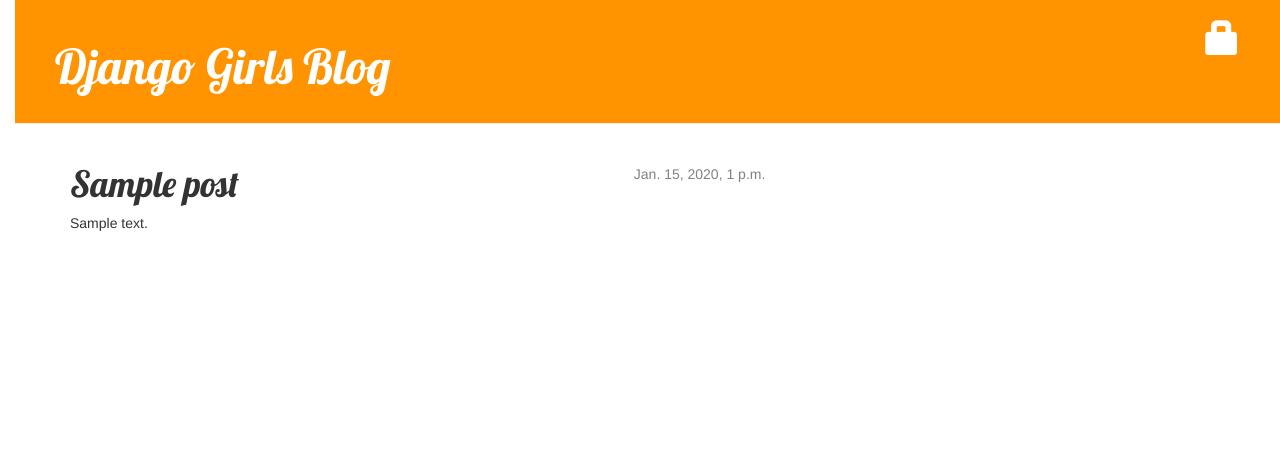
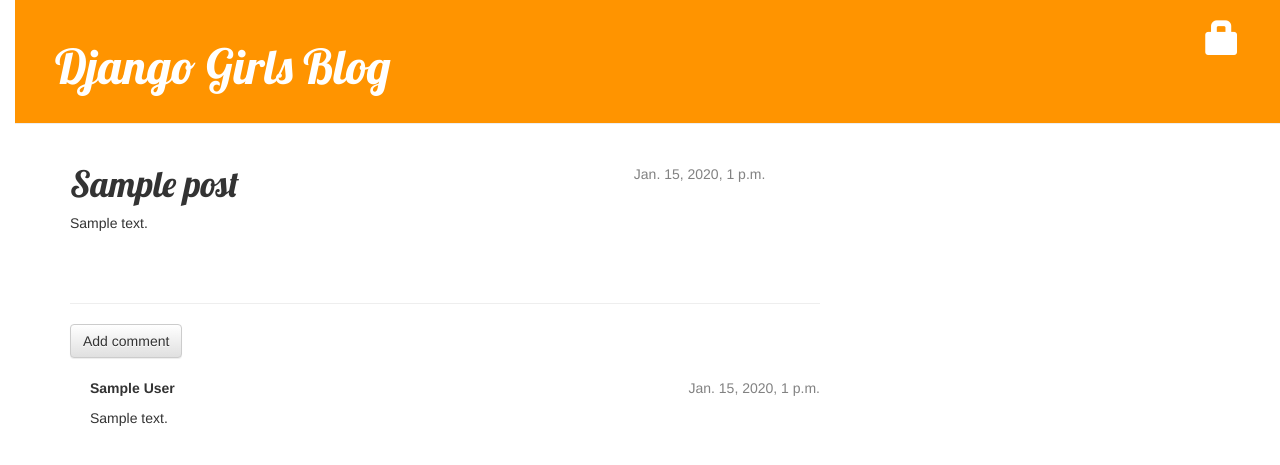
Before and after one commit to TianaQ/my-first-blog, a Django app: page /post/1/ in a window 1280 px wide. Shown: the top 465 px of the page. Run offline with Django 3.2, Linux system fonts and the light colour scheme; tables that the repository leaves empty hold one stand-in row (values such as "Sample post"); some libraries are stand-ins or nearby versions.

Commit message:
Comments added

```diff
--- a/blog/admin.py
+++ b/blog/admin.py
@@ -1,5 +1,6 @@
 from django.contrib import admin
 
-from .models import Post
+from .models import Post, Comment
 
 admin.site.register(Post)
+admin.site.register(Comment)
--- a/blog/models.py
+++ b/blog/models.py
@@ -15,5 +15,23 @@
         self.published_date = timezone.now()
         self.save()
 
+    def approved_comments(self):
+        return self.comments.filter(approved_comment=True)
+
     def __str__(self):
         return self.title
+
+
+class Comment(models.Model):
+    post = models.ForeignKey('blog.Post', related_name='comments')
+    author = models.CharField(max_length=200)
+    text = models.TextField()
+    created_date = models.DateTimeField(default=timezone.now)
+    approved_comment = models.BooleanField(default=False)
+
+    def approve(self):
+        self.approved_comment = True
+        self.save()
+
+    def __str__(self):
+        return self.text
--- a/blog/static/css/blog.css
+++ b/blog/static/css/blog.css
@@ -57,3 +57,7 @@
     .post h1 a, .post h1 a:visited {
         color: #000000;
     }
+
+.comment {
+    margin: 20px 0px 20px 20px;
+}
--- a/blog/templates/blog/post_detail.html
+++ b/blog/templates/blog/post_detail.html
@@ -17,4 +17,25 @@
 
             <p>{{ post.text|linebreaks }}</p>
         </div>
+    <hr>
+    <a class="btn btn-default" href="{% url 'add_comment_to_post' pk=post.pk %}">Add comment</a>
+
+    {% for comment in post.comments.all %}
+        {% if user.is_authenticated or comment.approved_comment %}
+        <div class="comment">
+            <div class="date">
+                {{ comment.created_date }}
+                {% if not comment.approved_comment %}
+                    <a class="btn btn-default" href="{% url 'comment_remove' pk=comment.pk %}"><span class="glyphicon glyphicon-remove"></span></a>
+                    <a class="btn btn-default" href="{% url 'comment_approve' pk=comment.pk %}"><span class="glyphicon glyphicon-ok"></span></a>
+                {% endif %}
+            </div>
+            <strong>{{ comment.author }}</strong>
+            <p>{{ comment.text|linebreaks }}</p>
+        </div>
+        {% endif %}
+    {% empty %}
+        <p>No comments here yet :(</p>
+    {% endfor %}
+
     {% endblock %}
--- a/blog/templates/blog/post_list.html
+++ b/blog/templates/blog/post_list.html
@@ -8,6 +8,7 @@
                 </div>
                 <h1><a href="{% url 'post_detail' pk=post.pk %}">{{ post.title }}</a></h1>
                 <p>{{ post.text|linebreaks }}</p>
+                <a href="{% url 'blog.views.post_detail' pk=post.pk %}">Comments: {{ post.approved_comments.count }}</a>
             </div>
         {% endfor %}
     {% endblock content %}
--- a/blog/urls.py
+++ b/blog/urls.py
@@ -9,4 +9,7 @@
     url(r'^drafts/$', views.post_draft_list, name='post_draft_list'),
     url(r'^post/(?P<pk>\d+)/publish/$', views.post_publish, name='post_publish'),
     url(r'^post/(?P<pk>\d+)/remove/$', views.post_remove, name='post_remove'),
+    url(r'^post/(?P<pk>\d+)/comment/$', views.add_comment_to_post, name='add_comment_to_post'),
+    url(r'^comment/(?P<pk>\d+)/approve/$', views.comment_approve, name='comment_approve'),
+    url(r'^comment/(?P<pk>\d+)/remove/$', views.comment_remove, name='comment_remove'),
 ]
--- a/blog/views.py
+++ b/blog/views.py
@@ -1,7 +1,7 @@
 from django.shortcuts import render, get_object_or_404
 from django.utils import timezone
-from .models import Post
-from .forms import PostForm
+from .models import Post, Comment
+from .forms import PostForm, CommentForm
 from django.shortcuts import redirect
 from django.contrib.auth.decorators import login_required
 
@@ -60,3 +60,29 @@
     post = get_object_or_404(Post, pk=pk)
     post.delete()
     return redirect('blog.views.post_list')
+
+def add_comment_to_post(request, pk):
+    post = get_object_or_404(Post, pk=pk)
+    if request.method == "POST":
+        form = CommentForm(request.POST)
+        if form.is_valid():
+            comment = form.save(commit=False)
+            comment.post = post
+            comment.save()
+            return redirect('blog.views.post_detail', pk=post.pk)
+    else:
+        form = CommentForm()
+    return render(request, 'blog/add_comment_to_post.html', {'form': form})
+
+@login_required
+def comment_approve(request, pk):
+    comment = get_object_or_404(Comment, pk=pk)
+    comment.approve()
+    return redirect('blog.views.post_detail', pk=comment.post.pk)
+
+@login_required
+def comment_remove(request, pk):
+    comment = get_object_or_404(Comment, pk=pk)
+    post_pk = comment.post.pk
+    comment.delete()
+    return redirect('blog.views.post_detail', pk=post_pk)
```
Also changed, not shown: blog/forms.py (+7 -1 lines), blog/templates/blog/add_comment_to_post.html (added, +9 -0 lines), blog/migrations/0002_comment.py (added).
